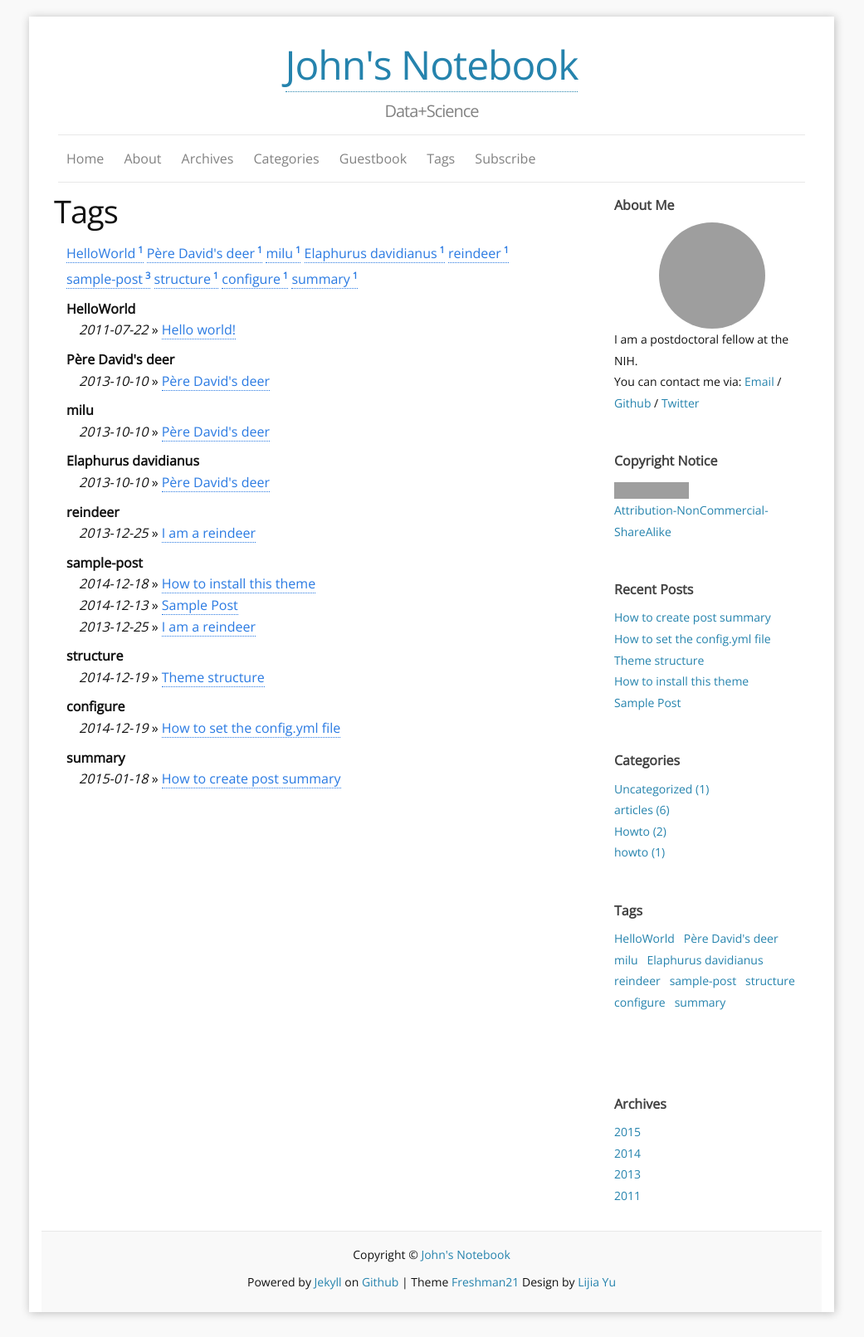
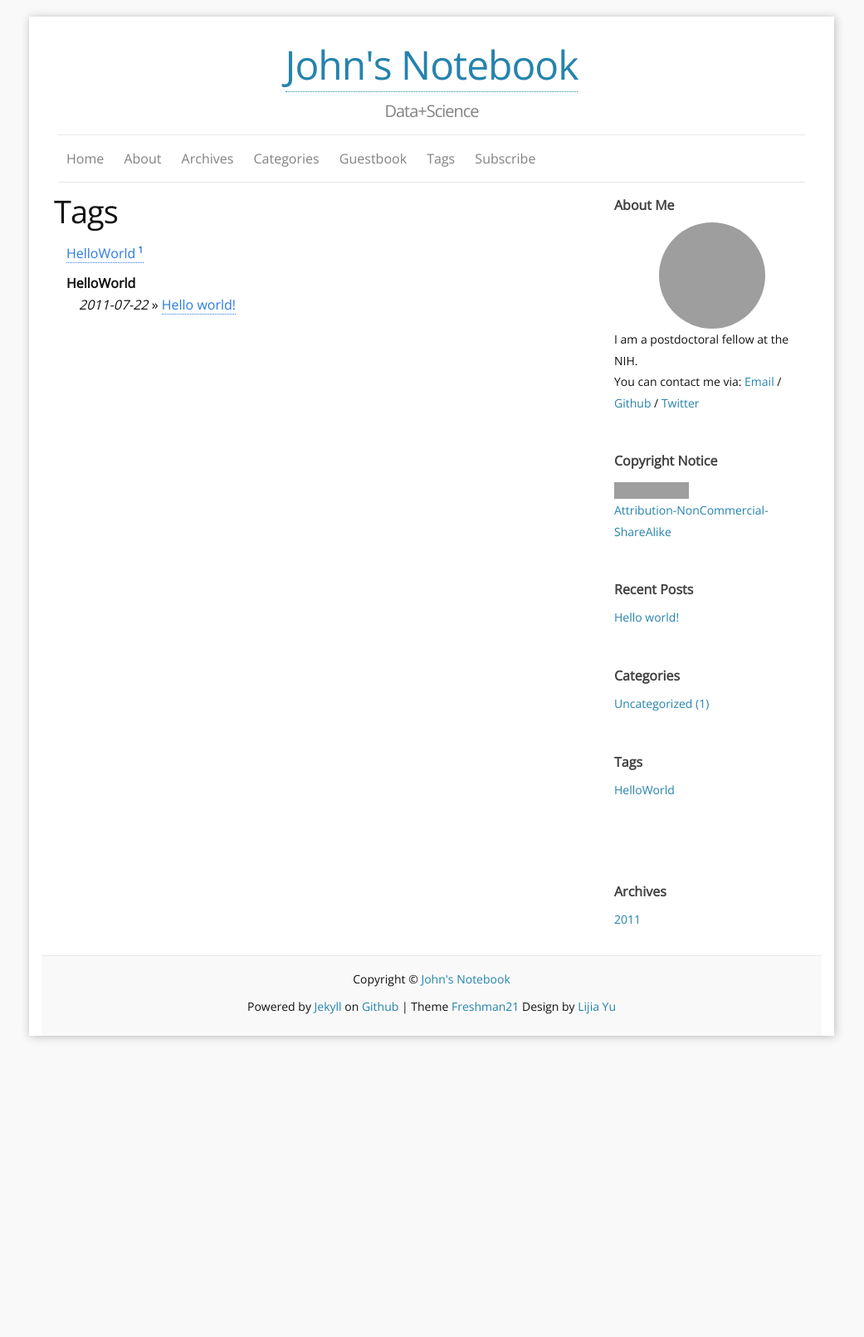
Before and after one commit to jdidion/jdidion.github.io, a Jekyll site: the page built from tags.md, in a window 1280 px wide. Shown: the whole page at 83% size, without its empty margins (120-1161 px from the left). Built offline with Jekyll 4.4.1, drawn with Linux system fonts in a browser that asks for light colours; after the commit the page ends 1278 px from its top, so only the background shows below that; some of the changed lines change nothing that is shown; grey boxes are pictures that could not be loaded.

Commit message:
update theme

```diff
--- a/_config.yml
+++ b/_config.yml
@@ -2,10 +2,11 @@
 title: John's Notebook
 tagline: Data+Science
 author: John Didion
+email: <first><last> AT gmail DOT com
 description: Notes on my projects
 keywords: "data, science, code"
-baseurl: "/notebook" # the subpath of your site, e.g. /blog/
-url: "http://john.didion.net/notebook" # the base hostname & protocol for your site
+baseurl: "/" # the subpath of your site, e.g. /blog/
+url: "http://john.didion.net" # the base hostname & protocol for your site
 
 
 ### Personal info and site tools info:
--- a/_posts/2013-10-10-milu.md
+++ /dev/null
@@ -1,24 +0,0 @@
----
-published: true
-title: Père David's deer
-layout: post
-author: Yu
-category: articles
-tags:
-- Père David's deer
-- milu
-- Elaphurus davidianus
-
----
-
-
-
-
-Père David's deer (Elaphurus davidianus), also known as the milu (Chinese: 麋鹿; pinyin: mílù) or elaphure, is a species of deer that is currently extinct in the wild—all known specimens are found only in captivity.
-This semiaquatic animal prefers marshland, and is native to the subtropics of China.
-It grazes mainly on grass and aquatic plants.
-It is the only extant member of the genus Elaphurus.
-Based on genetic comparisons, Père David's deer is closely related to the deer of the genus Cervus, leading many experts to suggest merging Elaphurus into Cervus<sup>[1]</sup> or demoting Elaphurus to a subgenus of Cervus.
-
-
-[1] **Pitra, C.; Fickel, J.; Meijaard, E.; Groves, C. (1 December 2004).** ["Evolution and phylogeny of old world deer"](http://arts.anu.edu.au/grovco/pitra%20deer.pdf). *Molecular Phylogenetics and Evolution* **33** (3): 880–895.
--- a/_posts/2013-12-25-I-am-a-reindeer.md
+++ /dev/null
@@ -1,17 +0,0 @@
----
-published: true
-title: I am a reindeer
-layout: post
-author: Yu
-category: articles
-tags:
-- reindeer
-- sample-post
----
-
-
-**Santa Claus's reindeer** form an imaginary team of <q>flying reindeer</q> traditionally held to pull the sleigh of Santa Claus <del>and help him deliver Christmas gifts</del>.
-<cite>I fired Santa this year, I didn't need to deliver gifts on the night before Christmas!</cite>
-<code>Oh yeah... oh yeah... oh yeah, my lovely Christmas Eve  `_>` </code>
-The commonly cited names of the reindeer are Dasher, Dancer, Prancer, Vixen, Comet, Cupid, Donner, and Blitzen.
-They are based on those used in the 1823 poem "A Visit from St. Nicholas" (commonly called "The Night Before Christmas"), which is arguably the basis of reindeer's popularity as Christmas symbols, and in which Donner and Blitzen were originally called Dunder and Blixem respectively
--- a/_posts/2014-12-13-simple-post.md
+++ /dev/null
@@ -1,130 +0,0 @@
----
-layout: post
-title: Sample Post
-excerpt: "Just about everything you'll need to style in the theme: headings, paragraphs, blockquotes, tables, code blocks, and more."
-modified: 2014-12-14
-categories: articles
-tags: [sample-post]
-comments: true
----
-
-This is a sample post.
-
-Below is just about everything you'll need to style in the theme. Check the source code to see the many embedded elements within paragraphs.
-
-
-# Heading 1
-
-## Heading 2
-
-### Heading 3
-
-#### Heading 4
-
-
-
-
-## Body text
-
-**This is strong**.
-
-This is figure
-
-![Elaphurus davidianus](https://i.imgur.com/Mdc4szJl.jpg "Père David's deer")
-
-*This is emphasized*.
-
- 53 = 125. Water is H<sub>2</sub>O.
-
-The New York Times <cite>(That’s a citation)</cite>.
-
-<u>Underline</u>.
-
-
-<del>HTML and CSS are our tools</del>.
-
-
-## Blockquotes
-
-> Justification:
-> This species is listed as Extinct in the Wild, as all populations are still under captive management. The captive population in China has increased in recent years, and the possibility remains that free-ranging populations can be established some time in the near future. When that happens, its Red List status will need to be reassessed.
-
-
-> I follow up the quest. Despite of day and night and death and hell.
-> <center> -- Idylls of the King, Tennyson </center>
-
-
-## List Types
-
-### Ordered Lists
-
-1. Item one
-   1. sub item one
-   2. sub item two
-   3. sub item three
-2. Item two
-
-### Unordered Lists
-
-* Item one
-* Item two
-* Item three
-
-## Tables
-
-| Header1 | Header2 | Header3 |
-|:--------|:-------:|--------:|
-| cell1   | cell2   | cell3   |
-| cell4   | cell5   | cell6   |
-| cell7   | cell8   | cell9   |
-
-
-| Kingdom | Phylum  | Class | Order | Family |
-|:------:|:------:|:------:|:------:|:------:|
-|ANIMALIA|CHORDATA|MAMMALIA|CETARTIODACTYLA|CERVIDAE|
-
-## Code Snippets
-
-Syntax highlighting via Pygments
-
-{% highlight css %}
-#container {
-  float: left;
-  margin: 0 -240px 0 0;
-  width: 100%;
-}
-{% endhighlight %}
-
-
-{% highlight R %}
-
-├── my-theme
-│   ├── assets
-│   │   ├── css
-│   │   ├── img
-│   │   └── js
-│   └── page.html
-
-{% endhighlight %}
-#### highlight with line number.
-
-{% highlight ruby linenos  %}
-def foo
-  puts 'foo'
-end
-{% endhighlight %}
-
-
-## $$\LaTeX$$
-
-you can use latex with <q>double $$ </q>
-
-$$e^{i\pi}+1=0$$
-
-
-## \<q\> tag
-
-here is a \<q\> q tag \</q\>
-
-
-here is a <q> q tag </q>
--- a/_posts/2014-12-18-how-to-install.md
+++ /dev/null
@@ -1,26 +0,0 @@
----
-layout: post
-title: How to install this theme
-categories: articles
-tags: [sample-post]
-comments: true
-description: How to install this theme, follow steps, very easy!
----
-
-## How to install Freshman theme?
-
-
-{% highlight Bash shell scripts linenos%}
-# please make sure you have already installed git tools and ruby tools(gem)
-$ gem install sass
-$ gem install jekyll
-$ git clone https://github.com/yulijia/freshman21.git
-{% endhighlight %}
-
-Then, change the folder name to you own github page name, forexample
-
-{% highlight Bash shell scripts %}
-
- $ mv freshman thisisyouname.github.io
-
-{% endhighlight %}
--- a/_posts/2014-12-19-freshman21-structure.md
+++ /dev/null
@@ -1,144 +0,0 @@
----
-layout: post
-title: Theme structure
-modified: 2014-12-19
-categories: [articles, Howto]
-tags:
-  - structure
-comments: true
----
-
-
-## 1.The structure of freshman21 theme
-
-You can see the simplest way of adding a page is just to add an HTML ( or markdown ) file in the root directory with a suitable name for the page you want to create. For example, aahome.md is the homepage link, about.md is the about page.
-
-All sidebar boxes html files are in the <code>_include</code> directory, their name begin with upper case. You can chose which sidebar boxes appears in the main page on the <q>sidebar.html</q> in the <code>_includes</code> directory.
-
-
-
-{% highlight Bash shell scripts %}
-.
-├── aahome.md                  # home page link at navigation bar
-├── about.md                   # about link at navigation bar
-├── archives.md                # archives link at navigation bar
-├── categories.md              # categories link at navigation bar
-├── _config.yml
-├── css
-│   └── main.scss
-├── guestbook.md               # guest book like at navigation bar
-├── images
-│   └── favicon.ico            # here is your website favicon
-├── _includes
-│   ├── Aboutme.html           # right column sidebar content
-│   ├── Archives.html          # right column sidebar content
-│   ├── Blogroll.html          # right column sidebar content
-│   ├── Categories.html        # right column sidebar content
-│   ├── comments.html
-│   ├── Copyright_Notice.html  # right column sidebar content
-│   ├── footer.html
-│   ├── header.html
-│   ├── head.html
-│   ├── page_pagination.html
-│   ├── post_pagination.html
-│   ├── Recent_Posts.html      # right column sidebar content
-│   ├── sidebar.html           # you can set you own sidebar content in here
-│   └── Tags.html              # right column sidebar content
-├── index.html
-├── _layouts
-│   ├── default.html
-│   ├── page.html
-│   └── post.html
-├── LICENSE
-├── _posts
-│   ├── 2011-07-22-hello-world.md
-│   ├── 2013-10-10-milu.md
-│   ├── 2013-12-25-I-am-a-reindeer.md
-│   ├── 2014-12-13-simple-post.md
-│   └── 2014-12-18-how-to-install.md
-├── README.md
-├── _sass
-│   ├── _base.scss
-│   ├── _layout.scss
-│   └── _syntax-highlighting.scss
-├── tags.md                    # tags at main navigation bar
-└── zfeed.xml                  # RSS at main navigation bar
-{% endhighlight %}
-
-## 2.Structure with Named folders containing index HTML files
-
-
-There is nothing wrong with the above method, however some people like to keep their URLs free from things like filename extensions. To achieve clean URLs for pages using Jekyll, you simply need to create a folder for each top-level page you want, and then place an index.html file in each page’s folder. You can find the more detail at [Jekyll documentation](http://jekyllrb.com/docs/pages/ "Creating pages"). Here is my own blog structure with page-folders to contain each pages.
-
-
-{% highlight Bash shell scripts %}
-
-.
-├── _backup
-│   ├── en.tar.gz
-│   └── style.css
-├── categories                              # => http://yulijia.net/en/categories/
-│   └── index.md
-├── _config.yml
-├── css
-│   └── main.scss
-├── feed                                    # => http://yulijia.net/en/feed/index.xml
-│   └── index.xml
-├── guestbook                               # => http://yulijia.net/en/guestbook/
-│   └── index.md
-├── home.md
-├── _includes
-│   ├── Aboutme.html
-│   ├── Archives.html
-│   ├── Blogroll.html
-│   ├── Categories.html
-│   ├── comments.html
-│   ├── Copyright_Notice.html
-│   ├── footer.html
-│   ├── header.html
-│   ├── head.html
-│   ├── page_pagination.html
-│   ├── post_pagination.html
-│   ├── Recent_Posts.html
-│   ├── sidebar.html
-│   └── Tags.html
-├── index.html
-├── _layouts
-│   ├── default.html
-│   ├── page.html
-│   └── post.html
-├── _posts
-│   ├── 2011-07-22-hello-world.md
-│   ├── 2011-08-06-how-to-calculate-word-frequencies-with-r.md
-│   ├── 2011-08-18-should-draco-be-effective-against-virtually-all-viruses.md
-│   ├── 2011-10-21-why-viruses-produce-long-dsrna-but-not-endogenous-ones.md
-│   ├── 2012-03-22-100-things-bioinformatics-students-should-do-before-graduating.md
-│   ├── 2012-10-08-a-new-site.md
-│   ├── 2012-10-09-github-pages.md
-│   ├── 2012-10-22-a-conference-of-Genomics-and-Epigenomics.md
-│   ├── 2012-10-23-CSHL-Asia-interesting-talks-on-genomics-and-epigenomics.md
-│   └── 2013-01-30-how-to-get-RefSeq-gene-annotations-from-UCSCdatabase.md
-├── README.md
-├── _sass
-│   ├── _base.scss
-│   ├── _layout.scss
-│   └── _syntax-highlighting.scss
-└── tags
-    └── index.md
-
-{% endhighlight %}
-
-## 3. How to change the highlight style?
-
-This theme's default highlighter is pygments.
-
-To change the highlight style, you should install **pygments**, and generate the css style which you wanted with code
-
-<code>pygmentize -S default -f html > freshman/_sass/_syntax-highlighting.scss</code>
-
-Please make sure, add <code>.highlight {</code> at the head  and <code>}</code> at the end of file <q>_syntax-highlighting.scss</q>.
-
-See more,
-
-1. [Pygments Supported languages](http://pygments.org/languages/)
-2. [Pygments online deme](http://stackoverflow.com/questions/9652490/do-i-need-to-generate-a-css-file-from-pygments-for-my-jekyll-blog-to-enable-col)
--- a/_posts/2014-12-19-how-to-set-the-config-file.md
+++ /dev/null
@@ -1,83 +0,0 @@
----
-layout: post
-title: How to set the config.yml file
-modified: 2014-12-19
-categories: [articles, Howto]
-tags:
-  - configure
-comments: true
----
-
-The [config.yml file](https://github.com/yulijia/freshman21/blob/master/_config.yml) in the Freshman21 theme includes five parts.
-
-**First part** is the site info.
-
-{% highlight YAML %}
-title: Freshman21 # blog title
-tagline: Another Jekyll theme, Freshman twenty-first # blog sub-titile
-author: Lijia YU # author name
-email: yu@lijiayu.net # author email
-description: "Freshman21 is a Jekyll blog theme." # You can edit this line in _config.yml. It will appear in your document head meta and in
-your feed.xml site description
-keywords: "Jekyll, theme, Freshman21" # html meta keywords
-baseurl: "/freshman21" # the subpath of your site, e.g. /blog
-url: "http://yulijia.net/freshman21" # the base hostname & protocol for your site
-{% endhighlight %}
-
-**Part 2**, Personal info and site tools info, twitter, github, aboutme and aboutme_photo only appears on the sidebar aboutme-box, you can <q>Hide</q> in two ways <sup>[[1]](#[1])</sup>:
-
-{% highlight YAML %}
-twitter_username: #your twitter handle
-github_username:  #your github account
-disqus_shortname: #disqus shortname
-favicon:     "images/favicon.ico"
-aboutme: Hi, this is Lijia Yu. I made the Freshman21 theme. Please enjoy it. # these are shown on aboutme-box(sidebar).
-aboutme_photo: https://i.imgur.com/15BT1.jpg # your personal photo.
-{% endhighlight %}
-
-**Part3**, Site setting:
-
-{% highlight YAML %}
-ShowContactInfo: "True" # Personal Info (twitter,github,email) can be seen on aboutme-sidebar, those info only shown where ShowContactInfo == True
-default_column: "two" # blog style: two columns, if default_column != "two", you will see a one column blog.
-default_locale: "en" # blog sidebar language set, only include: English(en) and Chinese (cn)
-{% endhighlight %}
-
-
-**Part4**, Blogroll info, only *name* tags can shown on the page.
-
-{% highlight YAML %}
-Blogroll:
-      - name: Freshman
-        href: http://yulijia.net/freshman
-        title: Another Jekyll blog theme
-      - name: author's website
-        href: http://yulijia.net/
-        title: Lijia Yu's website
-{% endhighlight %}
-
-**Part5**, Build settings
-
-{% highlight YAML %}
-markdown: kramdown
-highlighter: pygments # highlight
-paginate: 5  # how many post can seen in the main page
-{% endhighlight %}
-
-=====
-
-<ul style='list-style-type:none;'>
-<li id="[1]"> [1], you can set those info at <strong>Part3</strong> or just delete the <q>aboutme.html</q> at <q>sidebar.html</q> in <code>_include</code> folder. </li>
-</ul>
-
-{% highlight HTML %}
-<div class="col-sm-2">
-  <!--\{\% include Aboutme.html \%\}-->
-  \{\% include Copyright_Notice.html \%\}
-  \{\% include Recent_Posts.html \%\}
-  \{\% include Categories.html \%\}
-  \{\% include Tags.html \%\}
-  \{\% include Blogroll.html \%\}
-  \{\% include Archives.html \%\}
-</div>
-{% endhighlight %}
--- a/_posts/2015-01-18-how-to-create-post-summary.md
+++ /dev/null
@@ -1,49 +0,0 @@
----
-published: true
-title: How to create post summary
-layout: post
-summary: This post show us how to create a post summary step by step.
-author: Yu
-category: howto
-tags:
-- summary
----
-
-
-We can make a summary of post, and show it in the home page.
-
-### How to only show a part of posts?
-
-
-**Method 1.** In [index.html](https://github.com/yulijia/freshman21/blob/master/index.html) file, set <code> \{\{ post.content | strip_html | truncatewords: 50 \}\}</code> , produces a more consistent excerpt. It gets the first 50 words and strips any formatting.
-
-This method can automatically create a summary of article. However if the article begin with <q>code</q> or <q>markdown tags</q>, you will find the article css style can not shown on the home page.
-
-**Method 2.** In [index.html](https://github.com/yulijia/freshman21/blob/master/index.html) file, using <code>\{\{ post.summary \}\}</code> to insted of <code>\{\{ post.content \}\}</code>, produces a summary of post. You need add summary in each <q>post</q> file, [example](https://gist.github.com/yulijia/2f865b78a28bfe9e0a81#file-a-article-post-with-summary)
-
-Then you will find all articles summary in the home page.
-
-
-
-
-### How to create a read more button for a post?
-
-
-Basically, freshman21 doesn't support "read more" button.
-
-To create a page link(button) is very easy.
-
-Just add
-{% highlight HTML%}
- <p><a href="\{\{ post.url | prepend: site.baseurl \}\}">read more</a></p>
-{% endhighlight %}
-
-after <code>\{\{post.summary\}\}</code>
-
-## The example of post summary at [Gist](https://gist.github.com/yulijia/2f865b78a28bfe9e0a81).
-
------
-
-## you can clone the readmore version by using
-
-<code>git clone --branch readmore https://github.com/yulijia/freshman21.git</code>
```
Also changed, not shown: README.md, images/favicon.ico (added), 2 other files.
